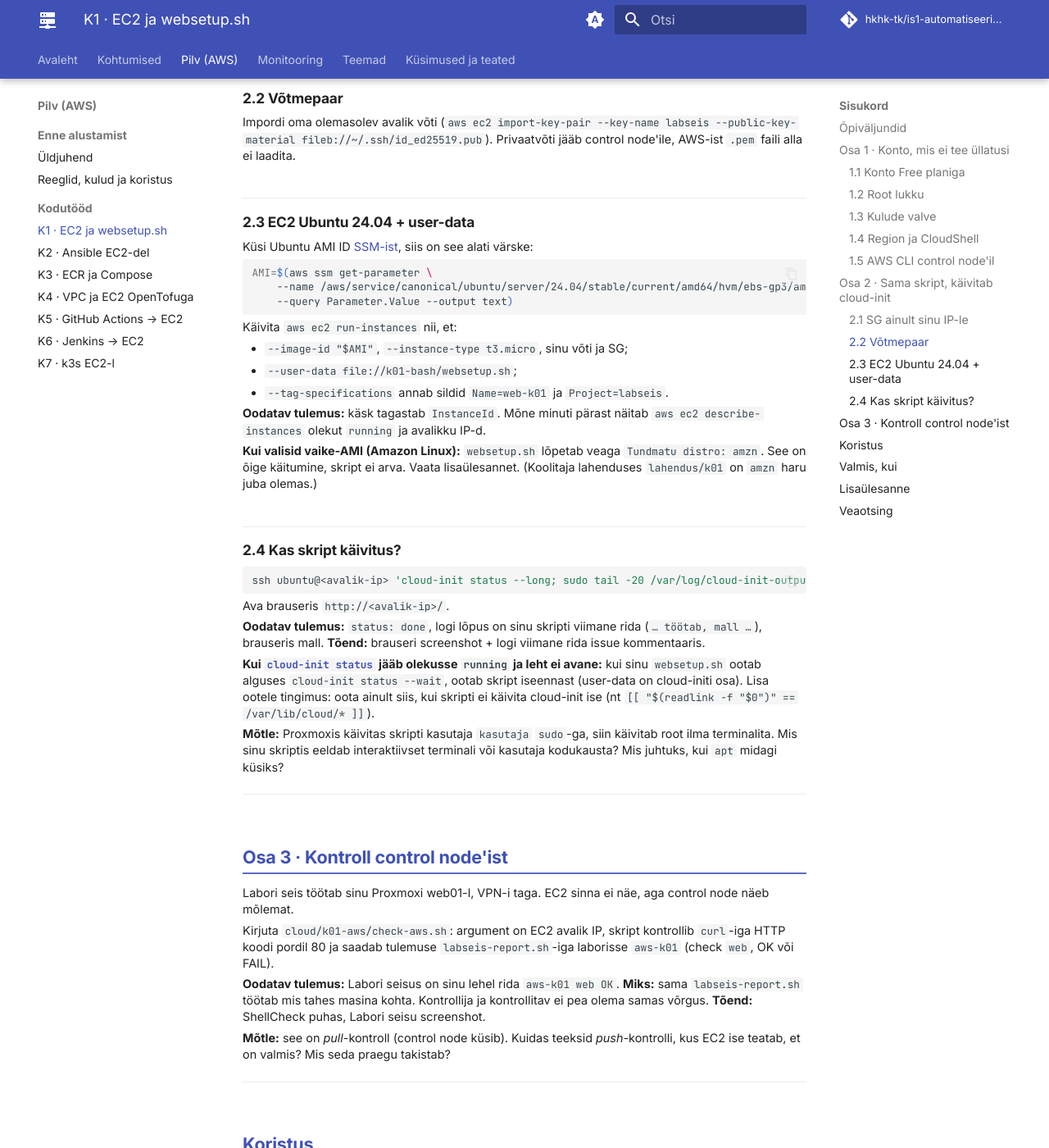
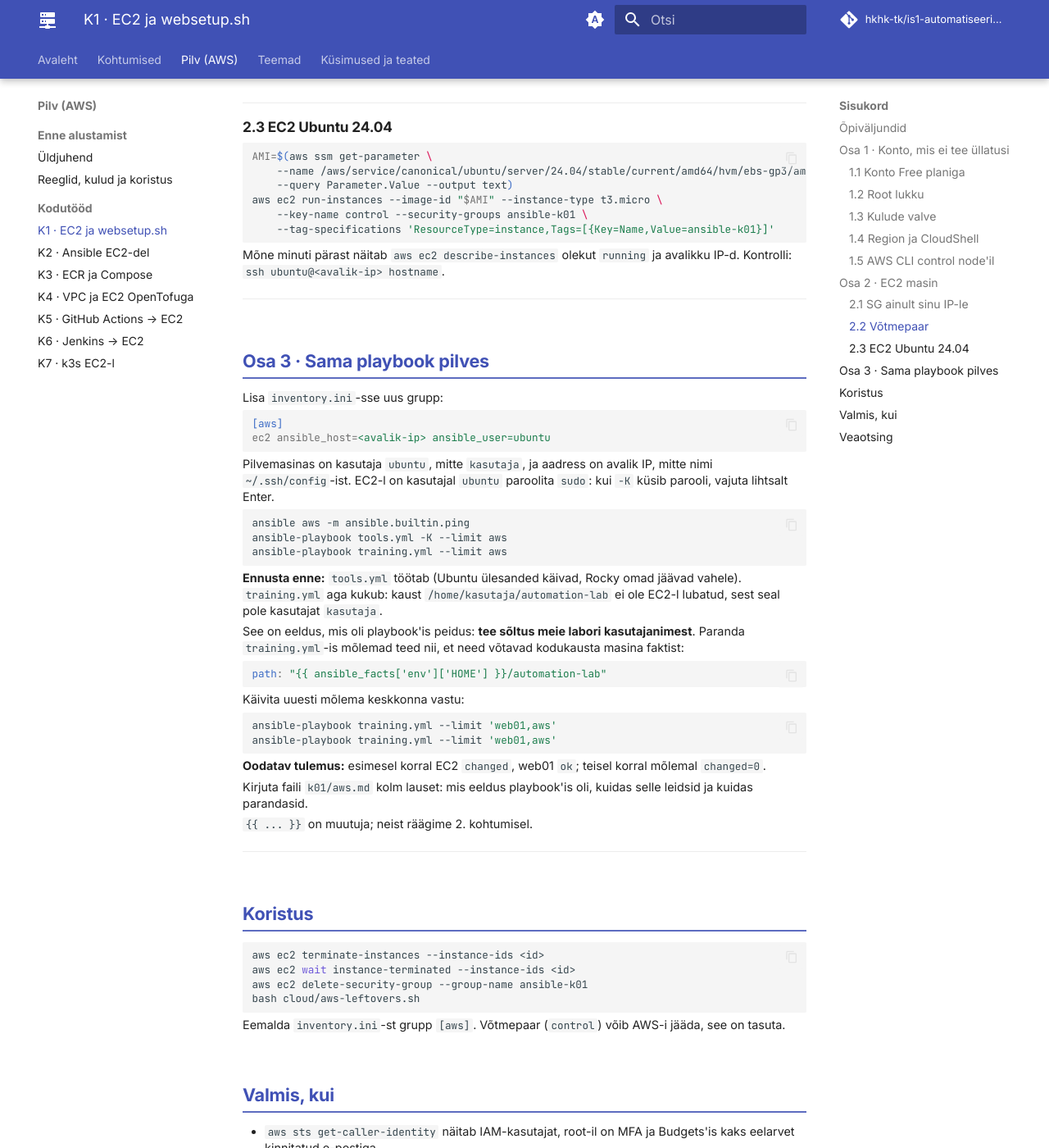
Before and after one commit to hkhk-tk/is1-automatiseerimine, an MkDocs documentation site: the page built from docs/kodutood/k01-aws.md, in a window 1280 px wide and 1400 px high, scrolled down 2583 px. Shown: the whole window at 82% size. Built offline with MkDocs 1.6.1 and Material for MkDocs 9.7.7, drawn with Linux system fonts in a browser that asks for light colours; comment, search, counter and statistics services are not loaded; some of the changed text lies outside the part shown.

Commit message:
K1: lisaülesanded, kodutöö H3, AWS 1. osa sama playbook'iga; monitooring menüüst välja

````diff
--- a/docs/kodutood/k01-aws.md
+++ b/docs/kodutood/k01-aws.md
@@ -2,15 +2,14 @@
 tags:
   - AWS
   - EC2
-  - Bash
+  - Ansible
 ---
 
-# 1. kohtumise kodutöö · AWS konto ja sama `websetup.sh` EC2-l
+# 1. kohtumise kodutöö (valikuline) · AWS konto ja sama playbook EC2-l
 
-**Eeldus:** 1. kohtumise labor (`websetup.sh` distro tuvastuse ja argumendiga, `check.sh`, `labseis-report.sh`) · **Esita:** `cloud/k01-aws/check-aws.sh`
+**Eeldus:** 1. kohtumise labor (`training.yml`, `tools.yml`, `inventory.ini`) · **Esita:** `k01/aws.md` ja muudetud `training.yml`
 
-Sinu `websetup.sh` töötab Proxmoxis, kui käivitad selle SSH-ga. Pilves pole sinu terminali: masina loob API ja skripti
-käivitab cloud-init root'ina esimesel boodil. Enne seda on vaja kontot, mis ei tee rahalisi üllatusi.
+Laboris seadistas sinu playbook Proxmoxi masinaid. Siin käivitad sama playbook'i AWS-i virtuaalmasina (EC2) vastu ja näed, mis osa sellest eeldas meie laborit. Enne seda on vaja kontot, mis ei tee rahalisi üllatusi.
 
 **Enne alustamist:**
 
@@ -22,8 +21,9 @@ käivitab cloud-init root'ina esimesel boodil. Enne seda on vaja kontot, mis ei
 ## Õpiväljundid
 
 1. Seadistab AWS konto nii, et igapäevane töö ei käi root-kasutajaga ja kulu on jälgitav.
-2. Käivitab sama Bashi skripti EC2 user-datana, leiab selle logist üles ja võrdleb Proxmoxi cloud-initiga.
-3. Kontrollib ja koristab pilveressursid skriptiga.
+2. Lisab pilvemasina inventory'sse ja käivitab selle vastu sama playbook'i.
+3. Leiab playbook'ist laborile omase eelduse ja teeb selle üldiseks.
+4. Koristab pilveressursid ja kontrollib, et midagi tasulist ei jäänud.
 
 ---
 
@@ -130,86 +130,78 @@ aws sts get-caller-identity
 
 ---
 
-## Osa 2 · Sama skript, käivitab cloud-init
-
-Proxmoxis käivitasid `websetup.sh`-i SSH-ga. EC2-l annad selle masina loomisel kaasa
-**[user-data](https://docs.aws.amazon.com/AWSEC2/latest/UserGuide/user-data.html)**na: cloud-init käivitab selle
-esimesel boodil root'ina. Mehhanism on sama mis Proxmoxi mallides, ainult andmeallikas on teine.
+## Osa 2 · EC2 masin
 
 ### 2.1 SG ainult sinu IP-le
 
 ```bash
 MYIP=$(curl -s https://checkip.amazonaws.com)/32
-aws ec2 create-security-group --group-name labseis-k01 --description "K1 kodutoo"
+aws ec2 create-security-group --group-name ansible-k01 --description "K1 kodutoo"
+aws ec2 authorize-security-group-ingress --group-name ansible-k01 --protocol tcp --port 22 --cidr "$MYIP"
 ```
 
-Lisa reeglid 22 ja 80 ainult `$MYIP`-st (`aws ec2 authorize-security-group-ingress … --cidr "$MYIP"`). Käsu
-argumendid leiad `aws ec2 authorize-security-group-ingress help`-ist.
-
-**Miks:** `0.0.0.0/0` pordil 22 saab mõne minutiga esimesed sisselogimiskatsed. Kui tahad neid näha, vaata hiljem
-EC2-l `journalctl -u ssh`.
+**Miks:** `0.0.0.0/0` pordil 22 saab mõne minutiga esimesed võõrad sisselogimiskatsed.
 
 ### 2.2 Võtmepaar
 
-Impordi oma olemasolev avalik võti (`aws ec2 import-key-pair --key-name labseis --public-key-material fileb://~/.ssh/id_ed25519.pub`).
-Privaatvõti jääb control node'ile, AWS-ist `.pem` faili alla ei laadita.
+Impordi control node'i avalik võti, privaatvõti jääb control node'ile:
 
-### 2.3 EC2 Ubuntu 24.04 + user-data
+```bash
+aws ec2 import-key-pair --key-name control --public-key-material fileb://~/.ssh/id_ed25519.pub
+```
 
-Küsi Ubuntu AMI ID [SSM-ist](https://documentation.ubuntu.com/aws/aws-how-to/instances/find-ubuntu-images/), siis on see alati värske:
+### 2.3 EC2 Ubuntu 24.04
 
 ```bash
 AMI=$(aws ssm get-parameter \
     --name /aws/service/canonical/ubuntu/server/24.04/stable/current/amd64/hvm/ebs-gp3/ami-id \
     --query Parameter.Value --output text)
+aws ec2 run-instances --image-id "$AMI" --instance-type t3.micro \
+    --key-name control --security-groups ansible-k01 \
+    --tag-specifications 'ResourceType=instance,Tags=[{Key=Name,Value=ansible-k01}]'
 ```
 
-Käivita `aws ec2 run-instances` nii, et:
-
-- `--image-id "$AMI"`, `--instance-type t3.micro`, sinu võti ja SG;
-- `--user-data file://k01-bash/websetup.sh`;
-- `--tag-specifications` annab sildid `Name=web-k01` ja `Project=labseis`.
-
-**Oodatav tulemus:** käsk tagastab `InstanceId`. Mõne minuti pärast näitab `aws ec2 describe-instances`
-olekut `running` ja avalikku IP-d.
-
-**Kui valisid vaike-AMI (Amazon Linux):** `websetup.sh` lõpetab veaga `Tundmatu distro: amzn`. See on õige käitumine,
-skript ei arva. Vaata lisaülesannet. (Koolitaja lahenduses `lahendus/k01` on `amzn` haru juba olemas.)
-
-### 2.4 Kas skript käivitus?
-
-```bash
-ssh ubuntu@<avalik-ip> 'cloud-init status --long; sudo tail -20 /var/log/cloud-init-output.log'
-```
-
-Ava brauseris `http://<avalik-ip>/`.
-
-**Oodatav tulemus:** `status: done`, logi lõpus on sinu skripti viimane rida (`… töötab, mall …`), brauseris mall.
-**Tõend:** brauseri screenshot + logi viimane rida issue kommentaaris.
-
-**Kui [`cloud-init status`](https://cloudinit.readthedocs.io/en/latest/reference/cli.html#status) jääb olekusse
-`running` ja leht ei avane:** kui sinu `websetup.sh` ootab alguses `cloud-init status --wait`, ootab skript iseennast
-(user-data on cloud-initi osa). Lisa ootele tingimus: oota ainult siis, kui skripti ei käivita cloud-init ise
-(nt `[[ "$(readlink -f "$0")" == /var/lib/cloud/* ]]`).
-
-**Mõtle:** Proxmoxis käivitas skripti kasutaja `kasutaja` `sudo`-ga, siin käivitab root ilma terminalita. Mis sinu
-skriptis eeldab interaktiivset terminali või kasutaja kodukausta? Mis juhtuks, kui `apt` midagi küsiks?
+Mõne minuti pärast näitab `aws ec2 describe-instances` olekut `running` ja avalikku IP-d. Kontrolli: `ssh ubuntu@<avalik-ip> hostname`.
 
 ---
 
-## Osa 3 · Kontroll control node'ist
+## Osa 3 · Sama playbook pilves
 
-Labori seis töötab sinu Proxmoxi web01-l, VPN-i taga. EC2 sinna ei näe, aga control node näeb mõlemat.
+Lisa `inventory.ini`-sse uus grupp:
 
-Kirjuta `cloud/k01-aws/check-aws.sh`: argument on EC2 avalik IP, skript kontrollib `curl`-iga HTTP koodi pordil 80
-ja saadab tulemuse `labseis-report.sh`-iga laborisse `aws-k01` (check `web`, OK või FAIL).
+```ini
+[aws]
+ec2 ansible_host=<avalik-ip> ansible_user=ubuntu
+```
 
-**Oodatav tulemus:** Labori seisus on sinu lehel rida `aws-k01 web OK`.
-**Miks:** sama `labseis-report.sh` töötab mis tahes masina kohta. Kontrollija ja kontrollitav ei pea olema samas võrgus.
-**Tõend:** ShellCheck puhas, Labori seisu screenshot.
+Pilvemasinas on kasutaja `ubuntu`, mitte `kasutaja`, ja aadress on avalik IP, mitte nimi `~/.ssh/config`-ist. EC2-l on kasutajal `ubuntu` paroolita `sudo`: kui `-K` küsib parooli, vajuta lihtsalt Enter.
 
-**Mõtle:** see on *pull*-kontroll (control node küsib). Kuidas teeksid *push*-kontrolli, kus EC2 ise teatab, et
-on valmis? Mis seda praegu takistab?
+```bash
+ansible aws -m ansible.builtin.ping
+ansible-playbook tools.yml -K --limit aws
+ansible-playbook training.yml --limit aws
+```
+
+**Ennusta enne:** `tools.yml` töötab (Ubuntu ülesanded käivad, Rocky omad jäävad vahele). `training.yml` aga kukub: kaust `/home/kasutaja/automation-lab` ei ole EC2-l lubatud, sest seal pole kasutajat `kasutaja`.
+
+See on eeldus, mis oli playbook'is peidus: **tee sõltus meie labori kasutajanimest**. Paranda `training.yml`-is mõlemad teed nii, et need võtavad kodukausta masina faktist:
+
+```yaml
+path: "{{ ansible_facts['env']['HOME'] }}/automation-lab"
+```
+
+Käivita uuesti mõlema keskkonna vastu:
+
+```bash
+ansible-playbook training.yml --limit 'web01,aws'
+ansible-playbook training.yml --limit 'web01,aws'
+```
+
+**Oodatav tulemus:** esimesel korral EC2 `changed`, web01 `ok`; teisel korral mõlemal `changed=0`.
+
+Kirjuta faili `k01/aws.md` kolm lauset: mis eeldus playbook'is oli, kuidas selle leidsid ja kuidas parandasid.
+
+`{{ ... }}` on muutuja; neist räägime 2. kohtumisel.
 
 ---
 
@@ -218,25 +210,19 @@ on valmis? Mis seda praegu takistab?
 ```bash
 aws ec2 terminate-instances --instance-ids <id>
 aws ec2 wait instance-terminated --instance-ids <id>
-aws ec2 delete-security-group --group-name labseis-k01
+aws ec2 delete-security-group --group-name ansible-k01
 bash cloud/aws-leftovers.sh
 ```
 
-Võtmepaar (`labseis`) võib jääda: see on tasuta ja läheb 2. kohtumisel vaja.
+Eemalda `inventory.ini`-st grupp `[aws]`. Võtmepaar (`control`) võib AWS-i jääda, see on tasuta.
 
 ## Valmis, kui
 
 - `aws sts get-caller-identity` näitab IAM-kasutajat, root-il on MFA ja Budgets'is kaks eelarvet kinnitatud e-postiga
 - control node'il töötab `aws login`, `~/.aws/credentials` faili pole
-- `curl -s -o /dev/null -w '%{http_code}' http://<avalik-ip>/` andis `200` ja `cloud-init-output.log`-is on sinu skripti väljund
-- Labori seisus on `aws-k01 web OK`, `shellcheck cloud/k01-aws/check-aws.sh` on puhas
+- `training.yml` teine käivitus annab nii web01-l kui EC2-l `changed=0`
+- `k01/aws.md` on repos
 - `aws-leftovers.sh`: `TULEMUS: tasulisi jääke pole`
-
-## Lisaülesanne
-
-Lisa `websetup.sh`-i haru `amzn)` (Amazon Linux 2023: `dnf`, teenus `httpd`). Käivita sama user-data AL2023 AMI-ga
-(`/aws/service/ami-amazon-linux-latest/al2023-ami-kernel-default-x86_64`). Klassi Proxmoxi labor peab endiselt
-töötama: ShellCheck ja `k01` automaatne hindaja rohelised.
 
 ## Veaotsing
 
@@ -245,5 +231,5 @@ töötama: ShellCheck ja `k01` automaatne hindaja rohelised.
 | Probleem | Põhjus | Lahendus |
 |---|---|---|
 | `aws login` puudub | CLI < 2.32 | paigalda AWS-i zip-ist, mitte apt-ist |
-| brauser timeout, SSH töötab | SG-s pole 80 või skript pole veel lõpetanud | lisa 80; kontrolli `cloud-init status` |
-| `Tundmatu distro: amzn` | vale AMI | kasuta Ubuntu SSM parameetrit |
+| `UNREACHABLE` EC2-le | SG-s pole sinu praegust IP-d või vale kasutaja | uuenda SG reeglit, `ansible_user=ubuntu` |
+| `Permission denied` teel `/home/kasutaja` | tee sõltub labori kasutajast | vt Osa 3, kasuta fakti |
--- a/mkdocs.yml
+++ b/mkdocs.yml
@@ -98,6 +98,7 @@ nav:
               - Abi: k01/abi.md
               - Linux + Bash spikker: k01/spikker.md
           - Kodutöö: k01/kodutoo.md
+          - Lisaülesanded: k01/lisa.md
       - 2. kohtumine · Ansible:
           - Loeng: k02/loeng.md
           - Labor:
@@ -197,7 +198,6 @@ nav:
           - K5 · GitHub Actions → EC2: kodutood/k05-aws.md
           - K6 · Jenkins → EC2: kodutood/k06-aws.md
           - K7 · k3s EC2-l: kodutood/k07-aws.md
-  - Monitooring: kodutood/monitooring.md
   - Teemad:
       - Alused:
           - IT-automatiseerimine: teemad/it-automatiseerimine.md
````
Also changed, not shown: docs/k01/kodutoo.md (+7 -11 lines), docs/k01/lab.md (+2 -0 lines), docs/k01/lisa.md (added, +66 -0 lines), docs/kodutood/kodutood.md (+3 -4 lines).
